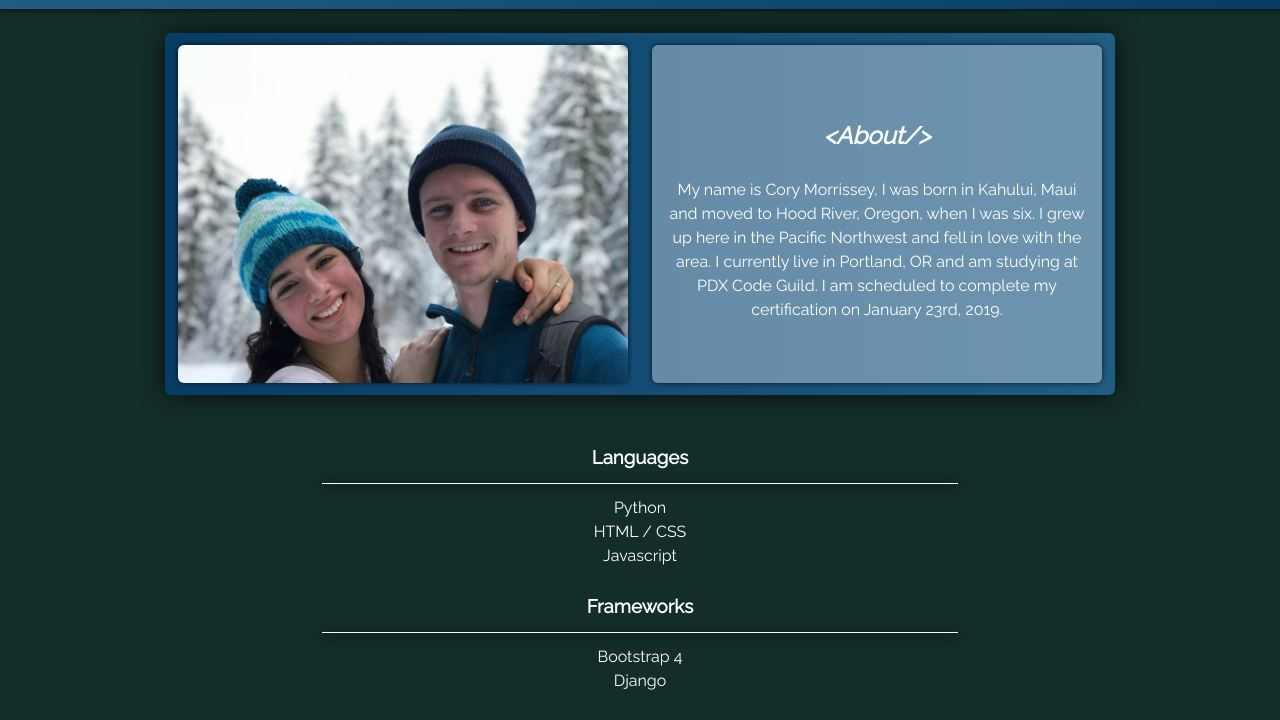
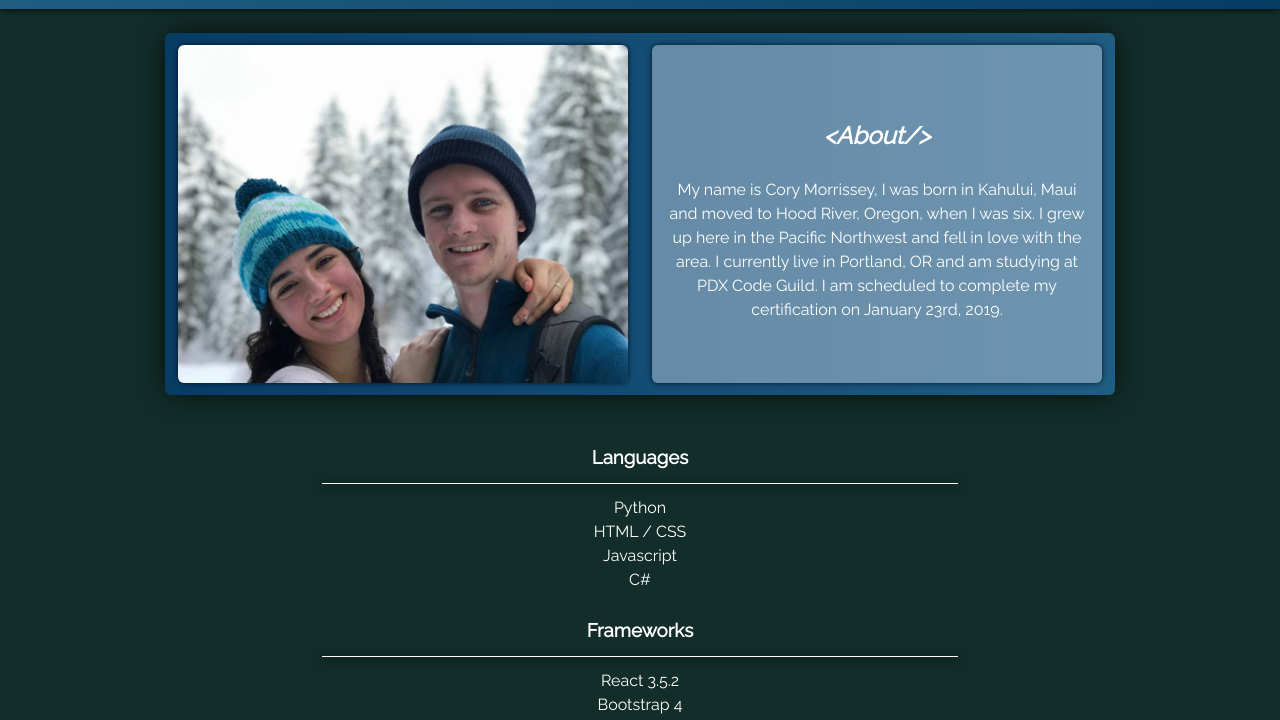
Before and after one commit to corydm92/corydm92.github.io, a plain HTML site: page index.html in a window 1280 px wide. Shown: the part 75-795 px from the top of the page. Drawn offline with Linux system fonts and the light colour scheme.

Commit message:
Update index.html

```diff
--- a/index.html
+++ b/index.html
@@ -75,9 +75,11 @@
                         <li>Python</li>
                         <li>HTML / CSS</li>
                         <li>Javascript</li>
+                        <li>C#</li>
 
                         <h3>Frameworks</h3>
                         <div class="faux-divider center"></div>
+                        <li>React 3.5.2</li>
                         <li>Bootstrap 4</li>
                         <li>Django</li>
                     </ul>
```
